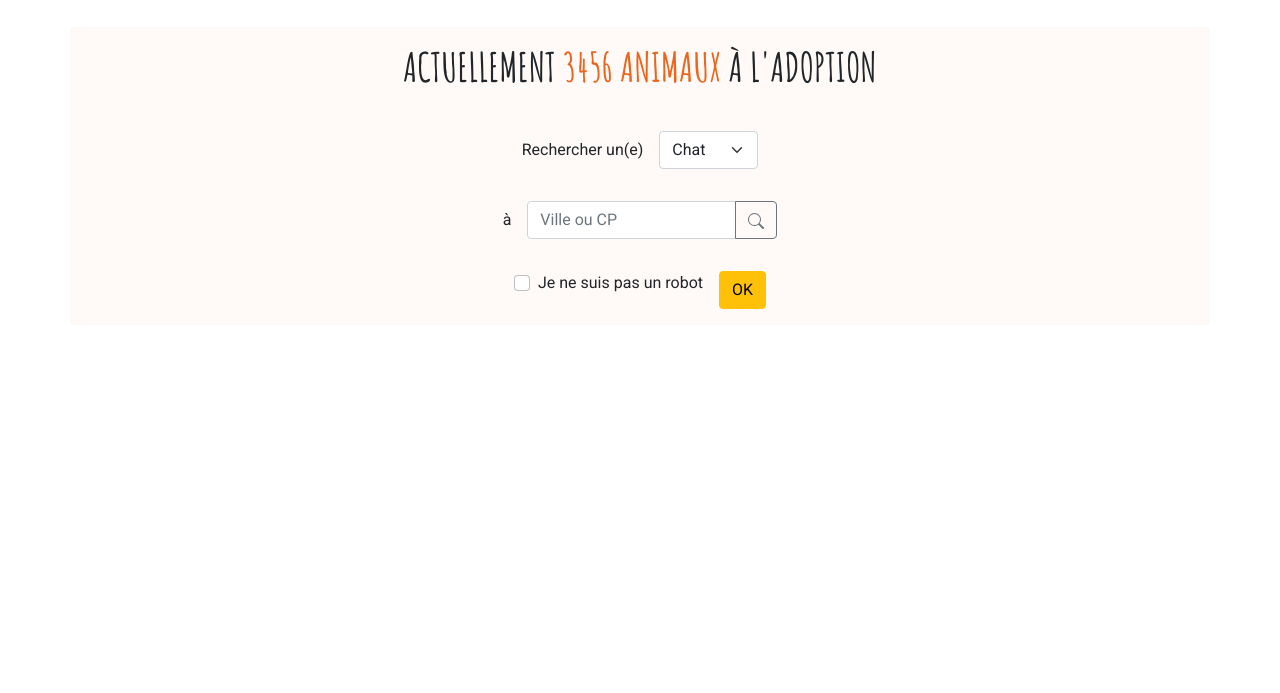
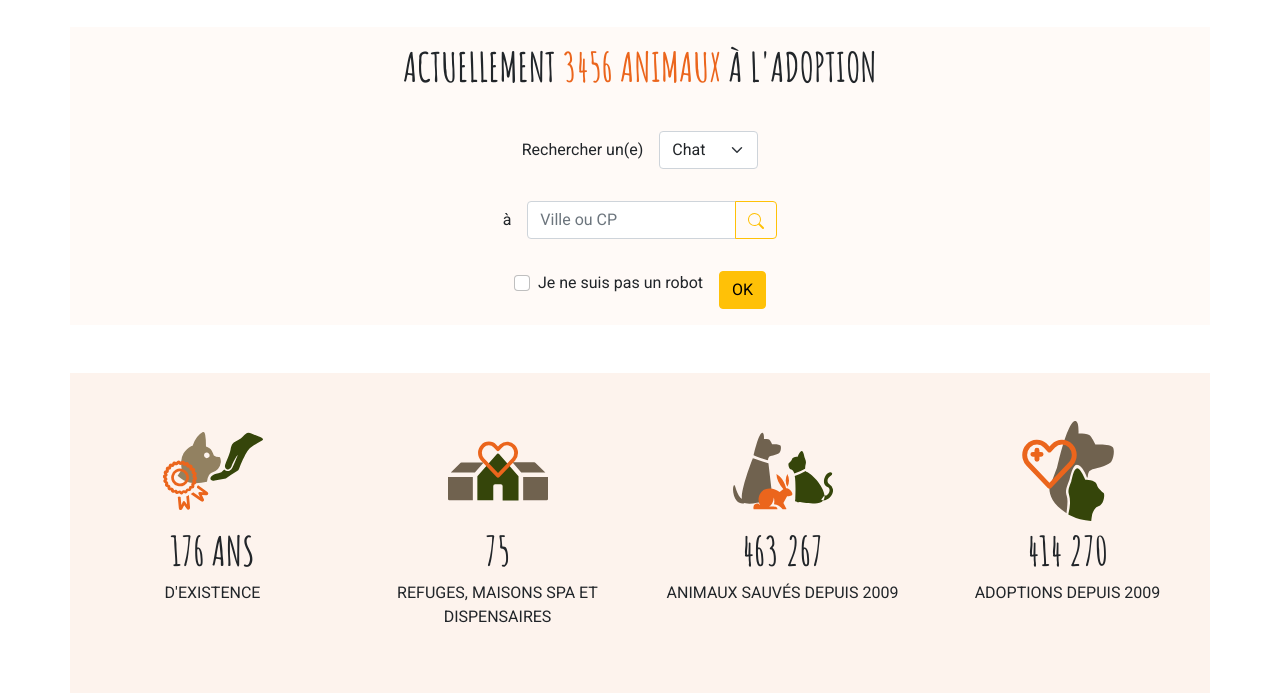
Before and after one commit to stephiedu54/evaluation_HTML, a plain HTML site: page index.html in a window 1280 px wide. Shown: the part 1319-2012 px from the top of the page. Before the commit the page ends 1644 px from the top, so only its background shows below. Drawn offline with Linux system fonts and the light colour scheme.

Commit message:
Add key features

```diff
--- a/css/style.css
+++ b/css/style.css
@@ -1,6 +1,26 @@
+/* Variables  */
+
+:root {
+    --color1: #fffaf7;
+    --color2: #fdf3ed;
+}
+
 /* General */
+
 * {
     font-family: 'Roboto', sans-serif;
+}
+
+/* Background-Color */
+
+section:nth-child(2) article:nth-child(even),
+section:nth-child(3) {
+    background-color: var(--color1);
+}
+
+section:nth-child(2) article:nth-child(odd),
+section:nth-child(4) {
+    background-color: var(--color2);
 }
 
 /* Header */
@@ -25,30 +45,23 @@ div.bg-image {
 
 h1,
 h2,
-h2 span {
+strong {
     font-family: 'Amatic SC', cursive;
 }
 
-/* 2nd Section */
-
-section:nth-child(2) article:nth-child(even) {
-    background-color: #fffaf7;
-}
-
-section:nth-child(2) article:nth-child(odd) {
-    background-color: #fdf3ed;
-}
-
 /* 3rd Section  */
-
-section:nth-child(3) {
-    background-color: #fffaf7;
-}
 
 section:nth-child(3) h2 {
     font-size: 2.5rem;
 }
 
-section:nth-child(3) h2 span {
+section:nth-child(3) h2 strong {
     color: #eb651c;
 }
+
+/* 4th Section */
+
+section:nth-child(4) img {
+    width: 100px;
+    height: 100px;
+}
--- a/index.html
+++ b/index.html
@@ -168,7 +168,7 @@
 
           <div class="row">
             <div class="col">
-              <h2 class="text-center fw-bold text-uppercase">Actuellement <span>3456 animaux</span> à l'adoption</h2>
+              <h2 class="text-center fw-bold text-uppercase">Actuellement <strong>3456 animaux</strong> à l'adoption</h2>
             </div>
           </div>
 
@@ -199,7 +199,7 @@
               <div class="col-auto">
                 <div class="input-group">
                   <input class="form-control" type="text" id="localisation" placeholder="Ville ou CP">
-                  <button class="btn btn-outline-secondary" type="button">
+                  <button class="btn btn-outline-warning" type="button">
                     <svg xmlns="http://www.w3.org/2000/svg" width="16" height="16" fill="currentColor" class="bi bi-search" viewBox="0 0 16 16">
                       <path d="M11.742 10.344a6.5 6.5 0 1 0-1.397 1.398h-.001c.03.04.062.078.098.115l3.85 3.85a1 1 0 0 0 1.415-1.414l-3.85-3.85a1.007 1.007 0 0 0-.115-.1zM12 6.5a5.5 5.5 0 1 1-11 0 5.5 5.5 0 0 1 11 0z"/>
                     </svg>
@@ -224,6 +224,28 @@
 
         </section>
         <!-- End : Third Section -->
+
+        <!-- Start : Fourth Section -->
+        <section class="container-md mt-5 py-5">
+          <div class="row row-cols-2 row-cols-lg-4 gy-5">
+            <div class="col text-center">
+              <img src="images/cat.svg" alt="">
+              <p class="text-uppercase"><strong class="fs-1">176 ans</strong><br>d'existence</p>
+            </div>
+            <div class="col text-center">
+              <img src="images/house.svg" alt="">
+              <p class="text-uppercase"><strong class="fs-1">75</strong><br>refuges, maisons SPA et dispensaires</p>
+            </div>
+            <div class="col text-center">
+              <img src="images/pets.svg" alt="">
+              <p class="text-uppercase"><strong class="fs-1">463 267</strong><br>animaux sauvés depuis 2009</p>
+            </div>
+            <div class="col text-center">
+              <img src="images/dogs.svg" alt="">
+              <p class="text-uppercase"><strong class="fs-1">414 270</strong><br>adoptions depuis 2009</p>
+            </div>
+          </div>
+        </section>
     </main>
 
     <!-- Script -->
```
Also changed, not shown: images/cat.svg (added), images/dogs.svg (added), images/house.svg (added), images/pets.svg (added).
